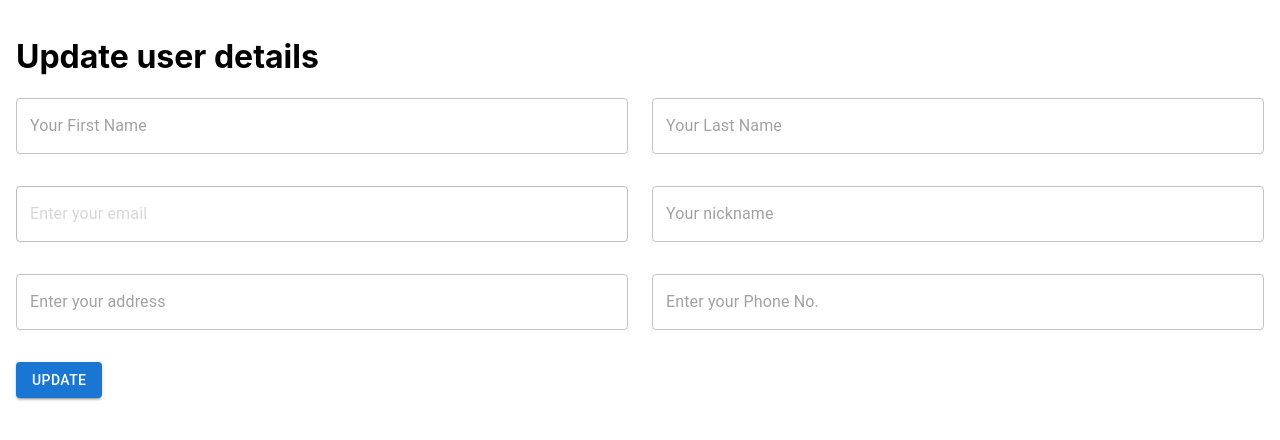
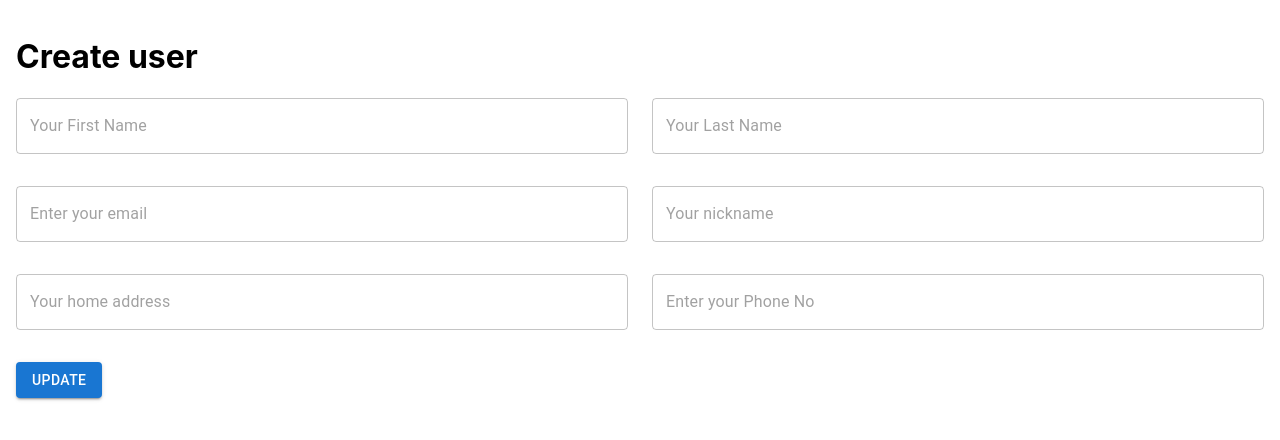
Before and after one commit to ChetanRath/user-edit-crud-fe, a React (Vite) app in the folder packages/web-client/: page / in a window 1280 px wide. Shown: the top 440 px of the page. Built offline with nearby package versions, Linux system fonts and the light colour scheme.

Commit message:
minor clean up an create user integrated

```diff
--- a/packages/web-client/src/pages/Home/Home.tsx
+++ b/packages/web-client/src/pages/Home/Home.tsx
@@ -1,14 +1,13 @@
-import React, { useState } from "react";
+import React from "react";
 import { FormProvider, useForm } from "react-hook-form";
 import { Button, Grid } from "@mui/material";
-import { EMAIL_VALIDATION_REGEX } from "utils/types/common/constants";
+import { createFormModel } from "utils/types/common/formMapping";
 
 import { FormTextField } from "components/atoms/FormTextField";
 
 import "./style.css";
 
 export const Home = () => {
-  const [ isUpdate, setisUpdate ] = useState( false );
   const form = useForm({
     mode: "onChange",
   });
@@ -30,7 +29,7 @@ export const Home = () => {
 
   return (
     <div className='home__container'>
-      <h1> Update user details </h1>
+      <h1> Create user </h1>
       <FormProvider {...form}>
         <form
           onSubmit={e => {
@@ -39,52 +38,16 @@ export const Home = () => {
           }}
         >
           <Grid container rowSpacing={4} columnSpacing={{ xs: 3 }}>
-            <Grid item xs={12} md={6}>
-              <FormTextField
-                {...register( "firstName", {
-                  required: "First Name is required",
-                })}
-                textFieldProps={{ placeholder: "Your First Name" }}
-              />
-            </Grid>
-            <Grid item xs={12} md={6}>
-              <FormTextField
-                {...register( "lastName", {
-                  required: "Last Name is required",
-                })}
-                textFieldProps={{ placeholder: "Your Last Name" }}
-              />
-            </Grid>
-            <Grid item xs={12} md={6}>
-              <FormTextField
-                {...register( "email", {
-                  required: "Email is required",
-                  pattern: {
-                    value: EMAIL_VALIDATION_REGEX,
-                    message: "Invalid email address",
-                  },
-                })}
-                textFieldProps={{ placeholder: "Enter your email", disabled: true }}
-              />
-            </Grid>
-            <Grid item xs={12} md={6}>
-              <FormTextField {...register( "nickname" )} textFieldProps={{ placeholder: "Your nickname" }} />
-            </Grid>
-            <Grid item xs={12} md={6}>
-              <FormTextField {...register( "address" )} textFieldProps={{ placeholder: "Enter your address" }} />
-            </Grid>
-            <Grid item xs={12} md={6}>
-              <FormTextField
-                {...register( "phoneNumber", {
-                  maxLength: 13,
-                  pattern: {
-                    value: /^[0-9]+$/,
-                    message: "Enter valid Ph No.",
-                  },
-                })}
-                textFieldProps={{ placeholder: "Enter your Phone No." }}
-              />
-            </Grid>
+            {createFormModel.map( ( item, index ) => (
+              <Grid item xs={12} md={6} key={index}>
+                <FormTextField
+                  {...register( item.name, {
+                    ...item.rhfProps,
+                  })}
+                  textFieldProps={item.tfProps}
+                />
+              </Grid>
+            ) )}
             <Grid item xs={12} alignItems={"center"}>
               <Button variant='contained' type='submit'>
                 Update
```
